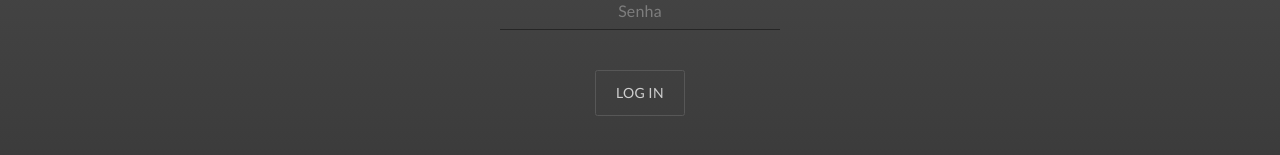
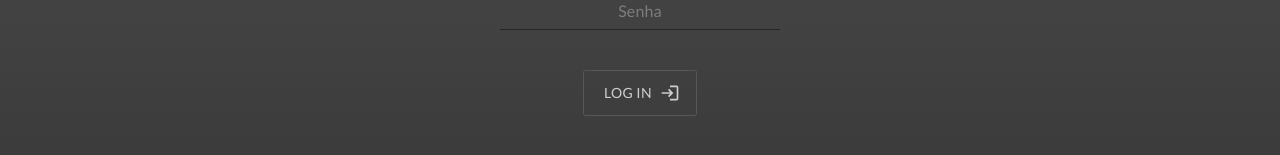
Before and after one commit to JoseEduardoSS/moolah, a React (Create React App) app in the folder moolah/: page /login in a window 1280 px wide. Shown: the part 453-608 px from the top of the page. Built offline with nearby package versions, Linux system fonts and the light colour scheme.

Commit message:
corrigindo bugs

```diff
--- a/moolah/src/components/form/index.tsx
+++ b/moolah/src/components/form/index.tsx
@@ -39,8 +39,14 @@ const Form: React.FC = () => {
 		});
 	};
 
-	const logout = () => {
-		auth.signOut();
+	const logout = async () => {
+		try {
+			if (auth.currentUser) {
+				await auth.signOut();
+			}
+		} catch (error) {
+			console.error("Erro ao fazer logout:", error);
+		}
 	};
 
 	return (
--- a/moolah/src/pages/authentication/login/index.tsx
+++ b/moolah/src/pages/authentication/login/index.tsx
@@ -9,6 +9,7 @@ import React, { useState } from "react";
 import { signInWithEmailAndPassword } from "firebase/auth";
 import { auth } from "../../../firebase";
 import { useNavigate } from "react-router-dom";
+import { LoginOutlined } from "@mui/icons-material";
 
 const Login: React.FC = () => {
 	const [email, setEmail] = useState<string>("");
@@ -45,7 +46,11 @@ const Login: React.FC = () => {
 					value={password}
 					onChange={(event) => setPassword(event.target.value)}
 				/>
-				<LoginButton type="submit" variant="outlined">
+				<LoginButton
+					type="submit"
+					variant="outlined"
+					endIcon={<LoginOutlined />}
+				>
 					Log In
 				</LoginButton>
 			</FormContainer>
```
